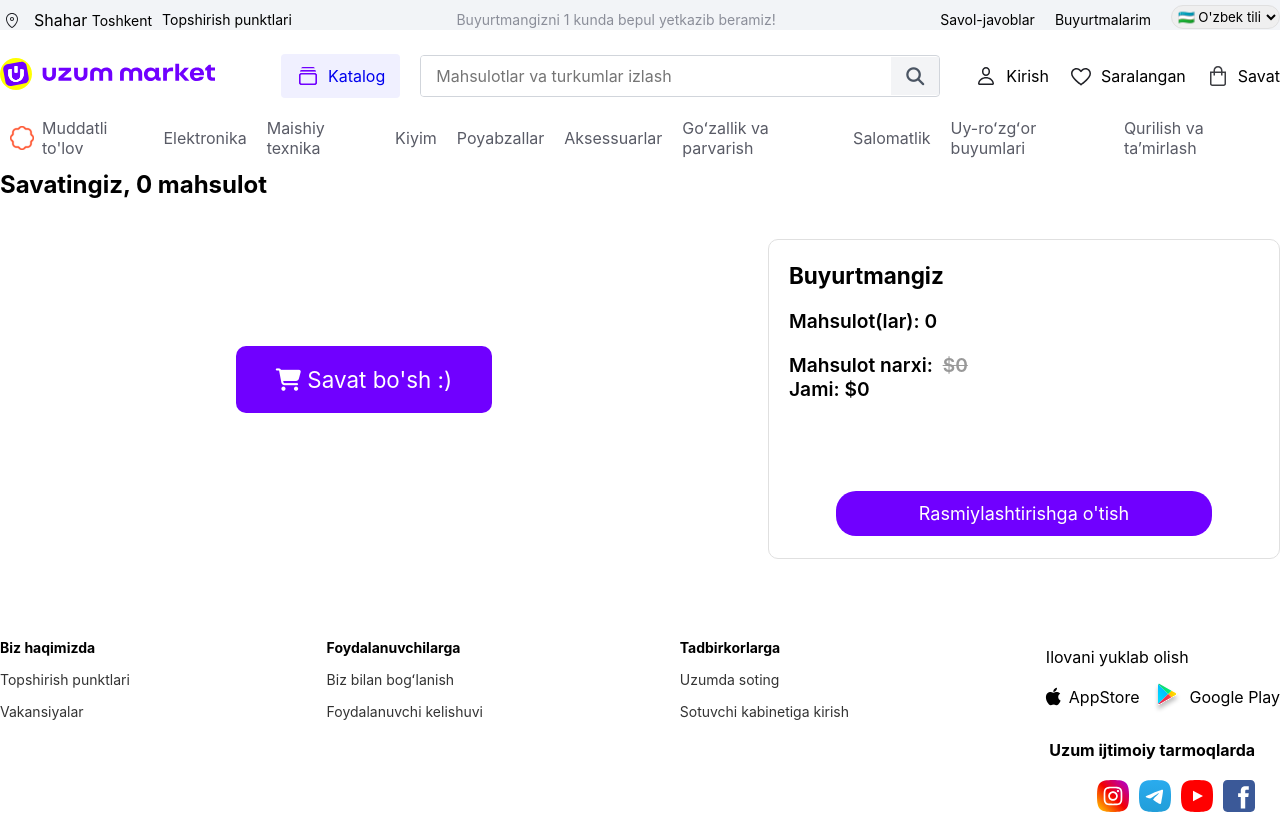
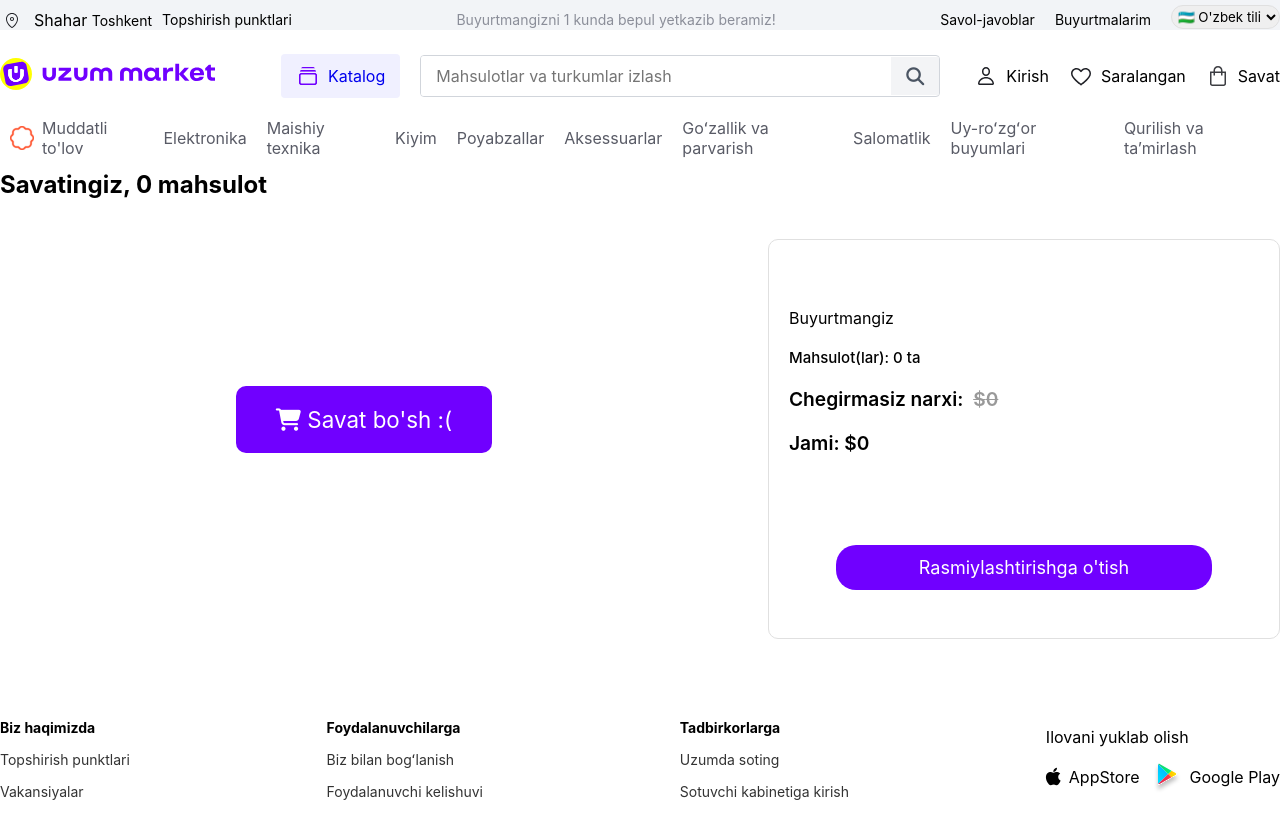
Before and after one commit to NorkulovAzim/Uzum-Market, a React (Vite) app: page /cart in a window 1280 px wide. Shown: the top 814 px of the page. Built offline with nearby package versions, Linux system fonts and the light colour scheme.

Commit message:
cart section

```diff
--- a/src/App.css
+++ b/src/App.css
@@ -616,6 +616,27 @@
 .cart-info {
   flex: 0.6;
   text-align: left;
+  display: flex;
+  flex-direction: column;
+  gap: 5px;
+}
+
+.cart-info p:first-child {
+  font-size: 1rem;
+  font-weight: 600;
+  color: #333;
+  font-size: 17px;
+}
+
+.cart-info p:nth-child(2) {
+  color: #7000ff;
+  font-size: 18px;
+  font-weight: bold;
+}
+
+.cart-info p:last-child {
+  font-size: 14px;
+  color: #999;
 }
 
 .cart-item p {
@@ -640,9 +661,9 @@
 
 .cart-total {
   margin-top: 40px;
-  height: 20rem;
+  height: 25rem;
   width: 40%;
-  padding: 10px 20px;
+  padding: 20px 20px;
   background-color: transparent;
   border-radius: 10px;
   display: flex;
@@ -653,6 +674,24 @@
   font-size: 1.2rem;
   gap: 20px;
   border: 1px solid #e0e0e0;
+}
+
+.cart-total h3 {
+  font-size: 16px;
+  font-weight: 400;
+  margin-top: 20px;
+}
+
+.products-total {
+  font-size: 15px;
+  font-weight: 500;
+}
+
+.cart-total-item {
+  display: flex;
+  gap: 20px;
+  width: 100%;
+  flex-direction: column;
 }
 
 .cart-total button {
--- a/src/locales/enlang.json
+++ b/src/locales/enlang.json
@@ -47,5 +47,17 @@
     "copyright": "©Confidentiality agreement",
     "terms": "User Agreement",
     "privacy": "2025© XK MCHJ «UZUM MARKET». STIR 309376127. All rights reserved"
+  },
+  "cart": {
+    "yourCart": "Your Cart",
+    "yourProduct": "product(s)",
+    "emptyCart": "Cart is empty",
+    "quantity": "Quantity of product(s)",
+    "yourOrder": "Your order",
+    "allProducts": "Product(s)",
+    "ta": "",
+    "noDiscount": "Without discount",
+    "total": "Total",
+    "pay": "Proceed to payment"
   }
 }
--- a/src/locales/uzlang.json
+++ b/src/locales/uzlang.json
@@ -47,5 +47,17 @@
     "copyright": "©Maxfiylik kelishuvi",
     "terms": "Foydalanuvchi kelishuvi",
     "privacy": "2025© XK MCHJ «UZUM MARKET». STIR 309376127. Barcha huquqlar himoyalangan"
+  },
+  "cart": {
+    "yourCart": "Savatingiz",
+    "yourProduct": "mahsulot",
+    "emptyCart": "Savat bo'sh",
+    "quantity": "Mahsulot soni",
+    "yourOrder": "Buyurtmangiz",
+    "allProducts": "Mahsulot(lar)",
+    "ta": "ta",
+    "noDiscount": "Chegirmasiz narxi",
+    "total": "Jami",
+    "pay": "Rasmiylashtirishga o'tish"
   }
 }
--- a/src/pages/CartPage.jsx
+++ b/src/pages/CartPage.jsx
@@ -1,7 +1,10 @@
 import React, { useMemo } from "react";
 import useAppContext from "../hooks/useAppContext";
+import { useTranslation } from "react-i18next";
 
 const CartPage = () => {
+  const { t } = useTranslation();
+
   const { cart, setCart } = useAppContext();
 
   const handleIncrement = (id) => {
@@ -40,14 +43,18 @@
       <div className="container">
         <div className="cart-title">
           <h2>
-            Savatingiz, <span>{totalProducts} mahsulot</span>
+            {t("cart.yourCart")},{" "}
+            <span>
+              {totalProducts} {t("cart.yourProduct")}
+            </span>
           </h2>
         </div>
 
         <div className="cart-content">
           {cart.length === 0 ? (
             <p className="cart-empty">
-              <i className="fa-solid fa-cart-shopping"></i> Savat bo'sh :)
+              <i className="fa-solid fa-cart-shopping"></i>{" "}
+              {t("cart.emptyCart")} :(
             </p>
           ) : (
             <div className="cart-wrap">
@@ -56,8 +63,10 @@
                   <img src={item.thumbnail} alt={item.title} />
                   <div className="cart-info">
                     <p>{item.title}</p>
-                    <p>Narxi: ${item.price}</p>
-                    <p>Soni: {item.count}</p>
+                    <p>${item.price}</p>
+                    <p>
+                      {t("cart.quantity")}: {item.count}
+                    </p>
                   </div>
                   <div className="cart-count">
                     <button onClick={() => handleDecrement(item.id)}>-</button>
@@ -70,16 +79,20 @@
           )}
 
           <div className="cart-total">
-            <h3>Buyurtmangiz</h3>
-            <p>Mahsulot(lar): {totalProducts}</p>
+            <h3>{t("cart.yourOrder")}</h3>
+            <p className="products-total">
+              {t("cart.allProducts")}: {totalProducts} {t("cart.ta")}
+            </p>
             <div className="cart-total-item">
               <p>
-                Mahsulot narxi:{" "}
+                {t("cart.noDiscount")}:{" "}
                 <span className="old-price">${totalOldPrice}</span>
               </p>
-              <p>Jami: ${totalPrice}</p>
+              <p>
+                {t("cart.total")}: ${totalPrice}
+              </p>
             </div>
-            <button>Rasmiylashtirishga o'tish</button>
+            <button>{t("cart.pay")}</button>
           </div>
         </div>
       </div>
```
